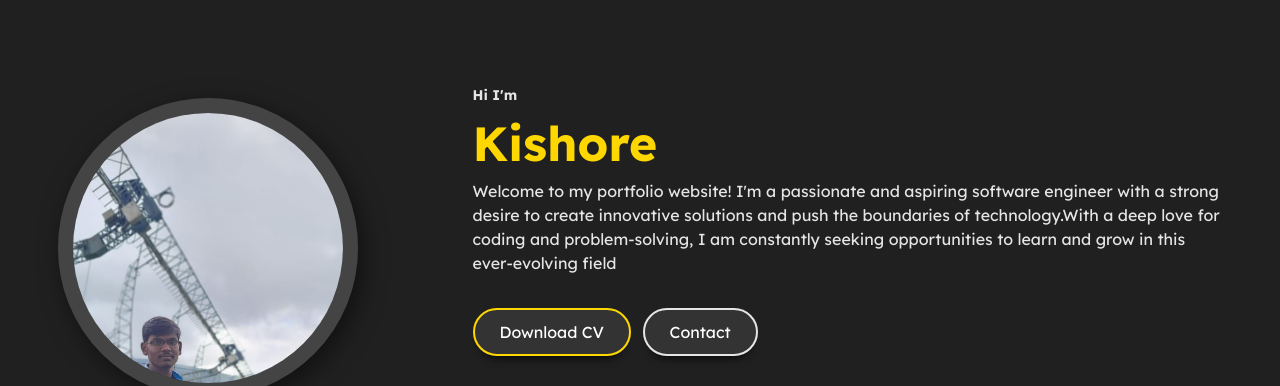
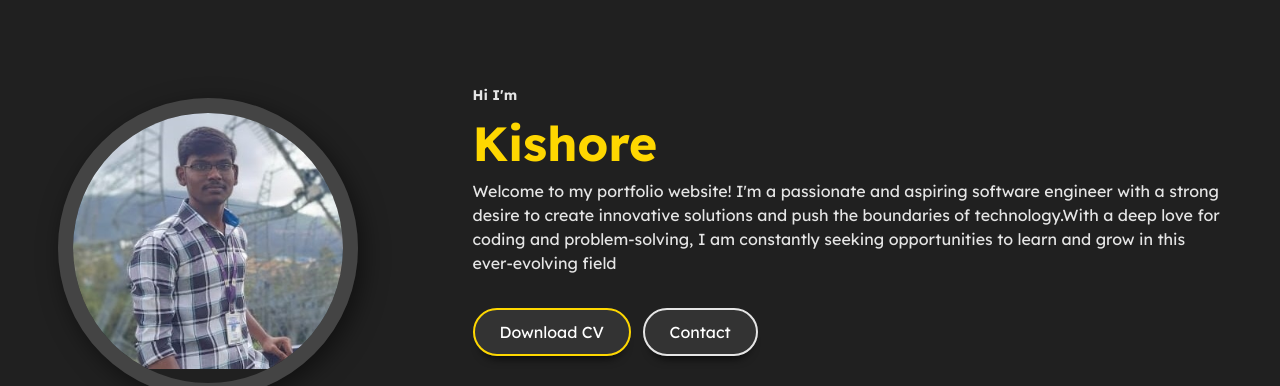
Before and after one commit to kishoreAk1216/portfolio, a plain HTML site: page index.html in a window 1280 px wide. Shown: the part 77-463 px from the top of the page. Drawn offline with nearby package versions, Linux system fonts and the light colour scheme.

Commit message:
Update index.html

```diff
--- a/index.html
+++ b/index.html
@@ -43,7 +43,7 @@
     <!-------------------------- Home Page -------------------------->
     <div class="FirstElement" id="home">
         <div class="profile-photo">
-            <img src="website1/IMG-20230925-WA0014.jpg" alt="profile picture">
+            <img src="website1/imgme.jpg" alt="profile picture">
         </div>
         <div class="profile-text">
             <h5>Hi I'm </h5><br>
```
